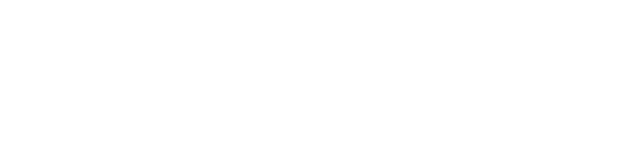
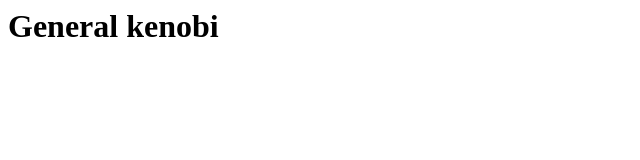
Before and after one commit to nikchawla008/proj, a plain HTML site: page index.html in a window 1280 px wide. Shown: the whole page, without its empty margins (0-640 px from the left). Drawn offline with Linux system fonts and the light colour scheme.

Commit message:
hello there

```diff
--- a/index.html
+++ b/index.html
@@ -1,6 +1,7 @@
 <html>
 
 <body>
+  <h1> General kenobi </h1>
 
 
 </body>
```
